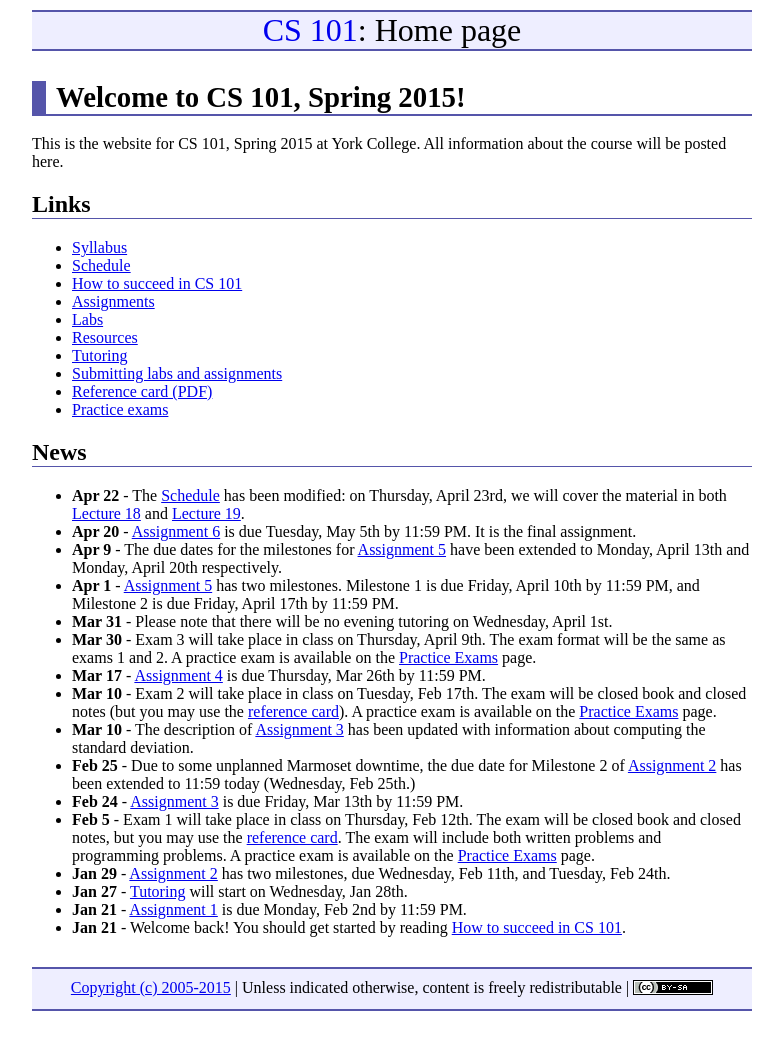
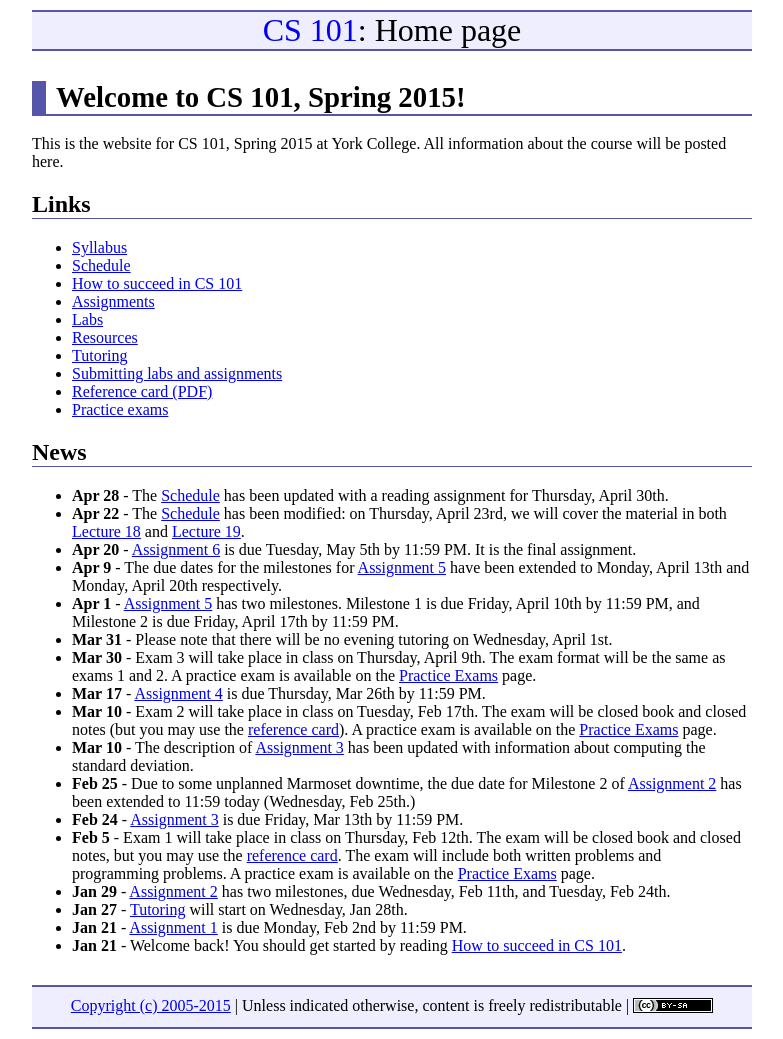
Before and after one commit to ycpcs/cs101-spring2015, a Jekyll site: the page built from index.md, in a window 1280 px wide. Shown: the whole page, without its empty margins (248-1031 px from the left). Built offline with Jekyll 4.4.1, drawn with Linux system fonts in a browser that asks for light colours; Markdown is read by kramdown in place of the engine named in the settings.

Commit message:
update schedule

```diff
--- a/index.md
+++ b/index.md
@@ -23,6 +23,7 @@ All information about the course will be posted here.
 
 ## News
 
+* **Apr 28** - The [Schedule](schedule.html) has been updated with a reading assignment for Thursday, April 30th.
 * **Apr 22** - The [Schedule](schedule.html) has been modified: on Thursday, April 23rd, we will cover the material in both [Lecture 18](lectures/lecture18.html) and [Lecture 19](lectures/lecture19.html).
 * **Apr 20** - [Assignment 6](assign/assign06.html) is due Tuesday, May 5th by 11:59 PM.  It is the final assignment.
 * **Apr 9** - The due dates for the milestones for [Assignment 5](assign/assign05.html) have been extended to Monday, April 13th and Monday, April 20th respectively.
```
